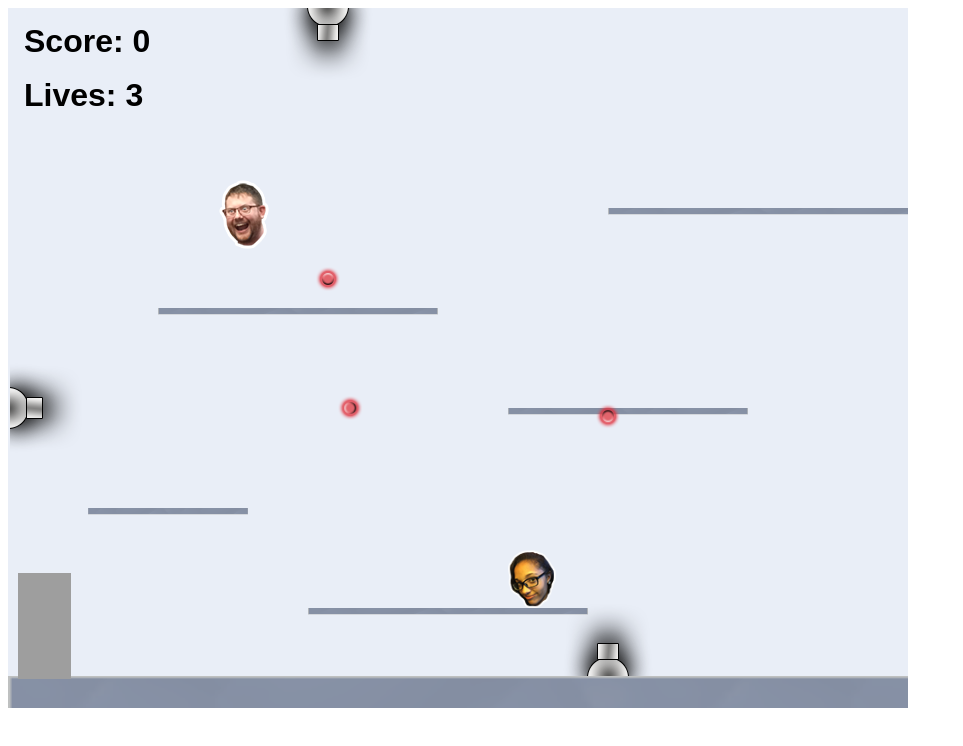
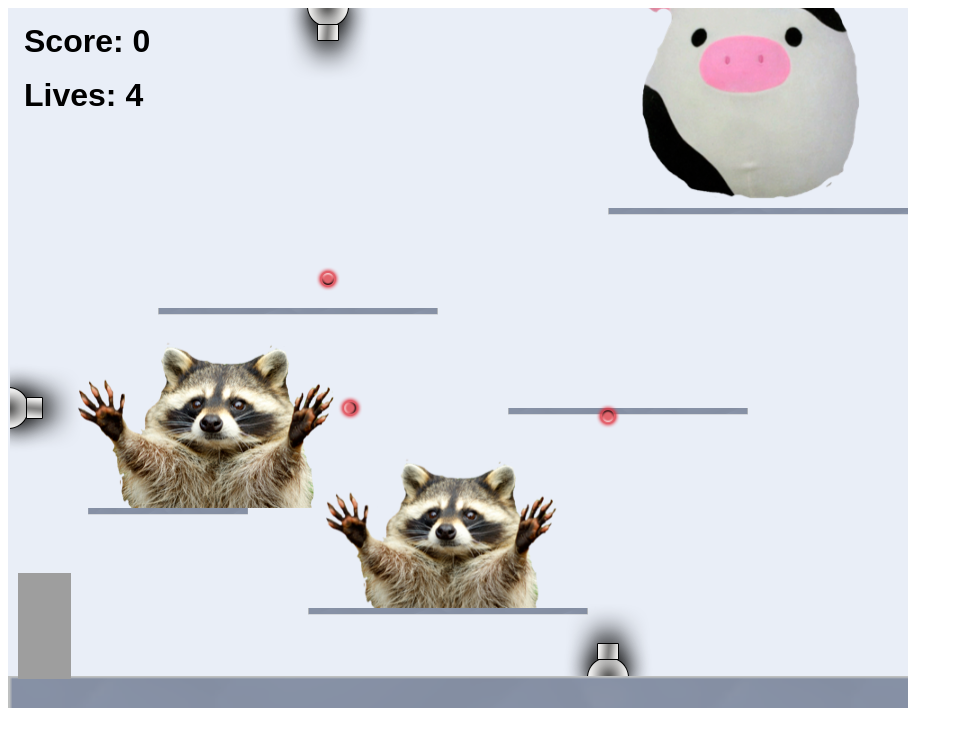
Before and after one commit to acarrero2/acarrero2.github.io, a website: page projects/platformer/index.html in a window 1280 px wide. Shown: the whole page, without its empty margins (0-963 px from the left). Drawn offline with Linux system fonts and the light colour scheme; animation ran at ten frames a second.

Commit message:
added collectables

```diff
--- a/projects/platformer/index.html
+++ b/projects/platformer/index.html
@@ -1,7 +1,9 @@
 <!DOCTYPE html>
 <html>
     <head>
+
         <title>Platformer</title>
+        <link rel="icon" href="https://static.thenounproject.com/png/1683413-200.png">
         <script src="lib/jquery.min.js"></script>
         <script src="lib/phaser.min.js"></script>
         <script src="js/factory/game.js"></script>
--- a/projects/platformer/js/factory/preload.js
+++ b/projects/platformer/js/factory/preload.js
@@ -10,9 +10,9 @@
         game.load.image('platform', './asset/platform.png');
         game.load.image('db', './asset/collectable/database.png');
         game.load.image('steve', './asset/collectable/steve-head.png');
-        game.load.image('grace', './asset/collectable/grace-head.png');
-        game.load.image('kennedi', './asset/collectable/kennedi-head.png');
-        game.load.image('max', './asset/collectable/max-head.png');
+        game.load.image('grace', './asset/collectable/cow.PNG');
+        game.load.image('kennedi', './asset/collectable/racc.PNG');
+        game.load.image('max', './asset/collectable/racc.PNG');
         game.load.atlas('halle', './asset/halle/phaser-json-array/halle.png', './asset/halle/phaser-json-array/halle.json');
     };
 })(window);
--- a/projects/platformer/js/index.js
+++ b/projects/platformer/js/index.js
@@ -5,7 +5,7 @@ $(document).ready(function () {
     let
         opspark = window.opspark,
         game = opspark.createGame(create, update),
-        lives = 3;
+        lives = 4;
 
     function create() {
         game.opspark.init();
--- a/projects/platformer/js/init/collectable.js
+++ b/projects/platformer/js/init/collectable.js
@@ -37,9 +37,12 @@
         // ALL YOUR CODE GOES BELOW HERE ///////////////////////////////////////
 
         // example:
-        createCollectable(type.steve, 200, 170,);
+        // createCollectable(type.steve, 200, 170,);
 
-        createCollectable(type.kennedi,500, 400, 300, 0.2 );
+        createCollectable(type.kennedi,300, 400, 300, 0.2 );
+        createCollectable(type.max, 50, 300, 300, 0.2)
+        createCollectable(type.grace, 600, -100, 300, 0.2)
+
 
 
         // ALL YOUR CODE GOES ABOVE HERE ///////////////////////////////////////
```
Also changed, not shown: images/cow.png (renamed from images/s-l640.png), projects/platformer/asset/collectable/cow.PNG (added), projects/platformer/asset/collectable/database.png (deleted), projects/platformer/asset/collectable/diamond-head.png (deleted), projects/platformer/asset/collectable/grace-head.png (deleted), projects/platformer/asset/collectable/kennedi-head.png (deleted), projects/platformer/asset/collectable/max-head.png (deleted), projects/platformer/asset/collectable/racc.PNG (added), projects/platformer/asset/collectable/steve-head.png (deleted), 1 other file.
